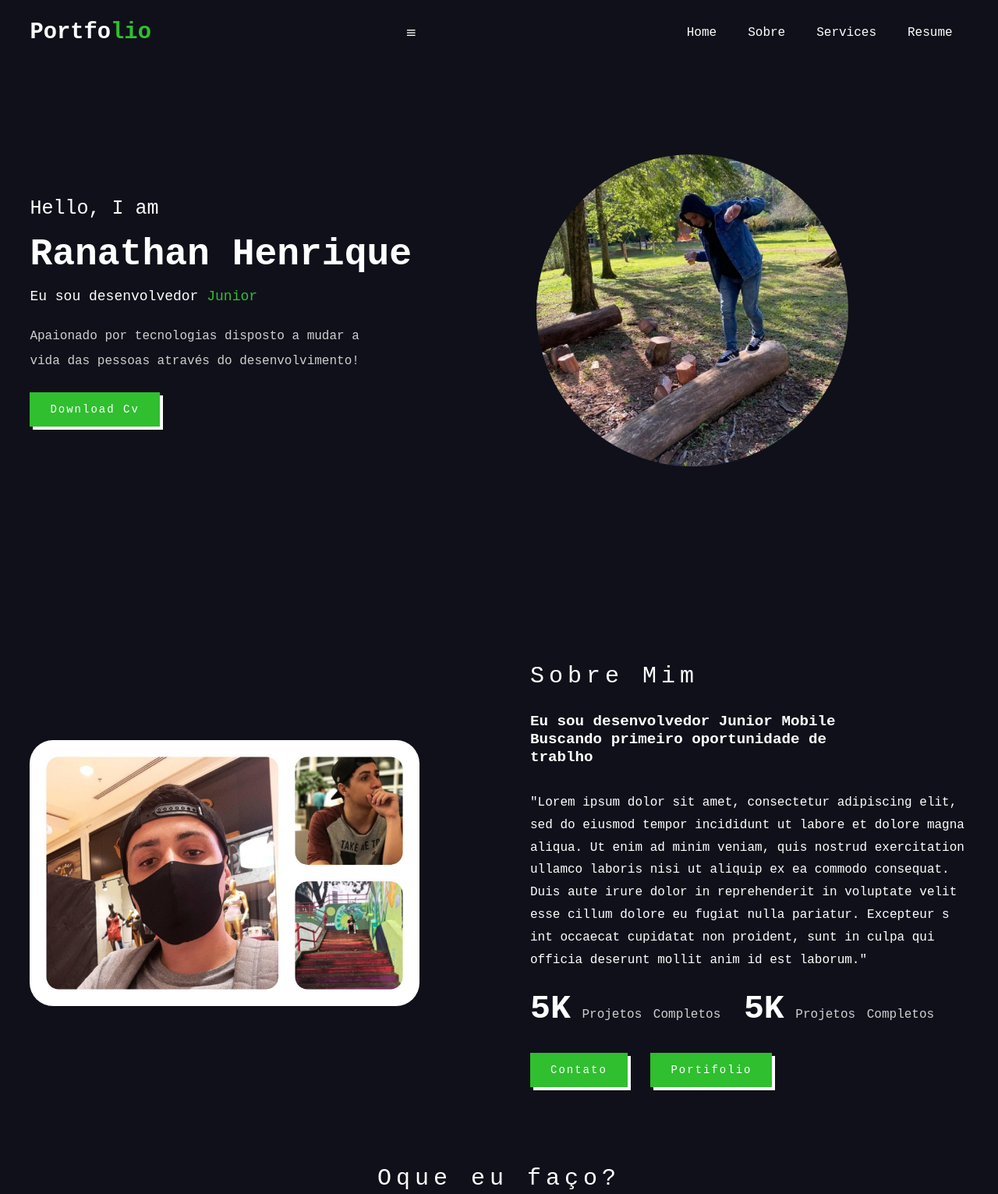
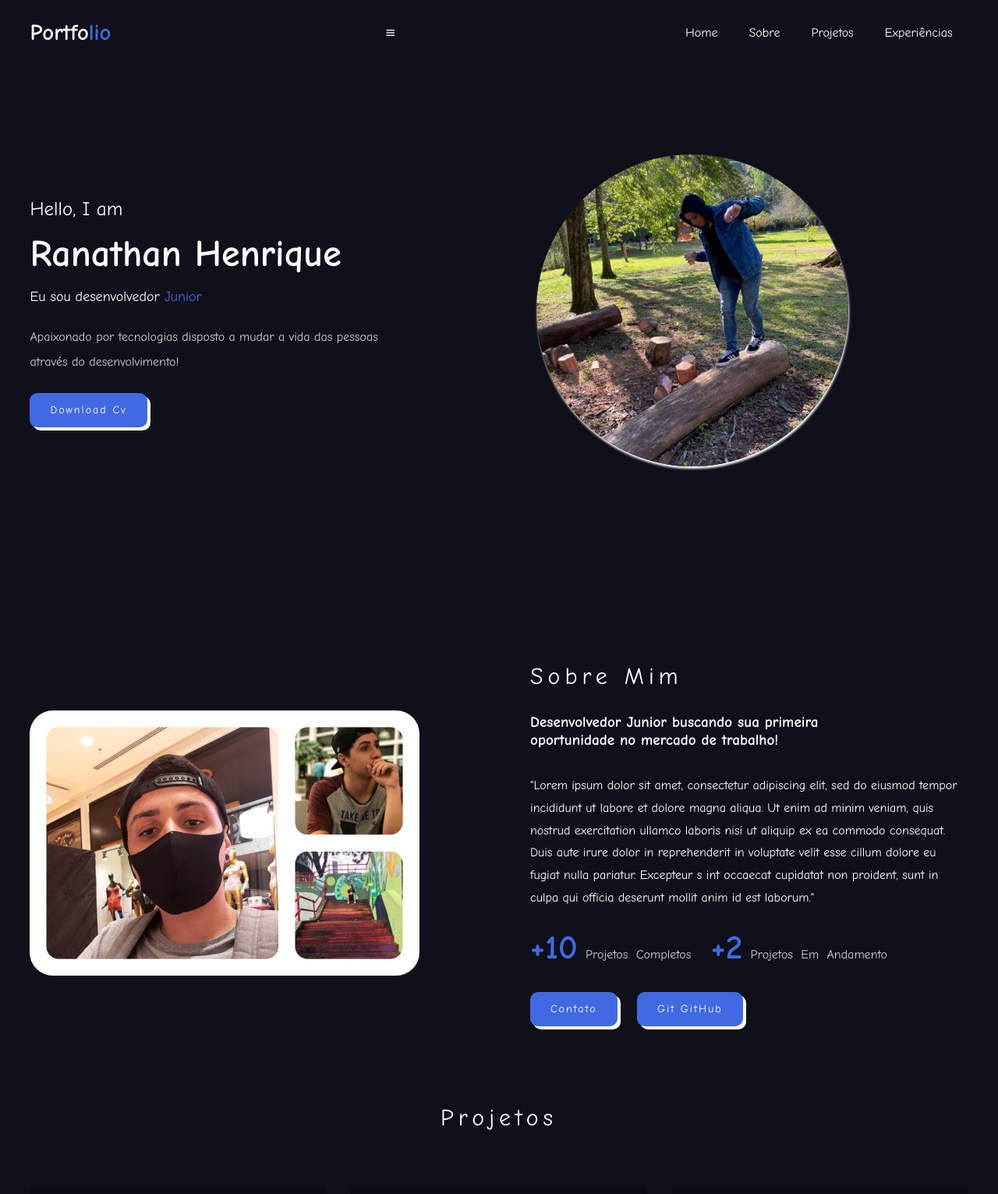
Before and after one commit to RanCwb/MyPortifolio, a plain HTML site: page index.html in a window 1280 px wide. Shown: the top 1531 px of the page at 78% size. Drawn offline with nearby package versions, Linux system fonts and the light colour scheme.

```diff
--- a/index.html
+++ b/index.html
@@ -20,8 +20,8 @@
         <ul class="navbar">
             <li><a href="#home">Home</a></li>
             <li><a href="#about">Sobre</a></li>
-            <li><a href="#services">Services</a></li>
-            <li><a href="#resume">Resume</a></li>
+            <li><a href="#services">Projetos</a></li>
+            <li><a href="#resume">Experiências</a></li>
         </ul>
     </header>
 
@@ -30,7 +30,7 @@
                 <h5>Hello, I am</h5>
                 <h1>Ranathan Henrique</h1>
                 <h6>Eu sou desenvolvedor <span>Junior</span></h6>
-                <p> Apaionado por tecnologias disposto a mudar a vida das pessoas através do desenvolvimento!</p>
+                <p> Apaixonado por tecnologias disposto a mudar a vida das pessoas através do desenvolvimento!</p>
                 <a href="#"  class="btn">Download Cv </a>
             </div>
 
@@ -47,18 +47,18 @@
 
             <div class="about-text">
                 <h3>Sobre Mim</h3>
-                <h2>Eu sou desenvolvedor Junior Mobile Buscando primeiro oportunidade de trablho</h2>
+                <h2>Desenvolvedor Junior buscando sua primeira oportunidade no mercado de trabalho!</h2>
                 <p>"Lorem ipsum dolor sit amet, consectetur adipiscing elit, sed do eiusmod tempor incididunt
                 ut labore et dolore magna aliqua. Ut enim ad minim veniam, quis nostrud exercitation ullamco laboris nisi ut aliquip ex ea commodo consequat. Duis aute irure dolor in reprehenderit in voluptate velit esse cillum dolore eu fugiat nulla pariatur. Excepteur s
                 int occaecat cupidatat non proident, sunt in culpa qui officia deserunt mollit anim id est laborum." </p>
                 <div class="count">
-                    <a href="#"><span>5K</span> Projetos Completos</a>
-                    <a href="#"><span>5K</span> Projetos Completos</a>
+                    <a href="#"><span class="spwn">+10</span> Projetos Completos</a>
+                    <a href="#"><span class="spwn">+2</span> Projetos Em Andamento</a>
                 </div>
 
                 <div class="main-btn">
-                    <a href="#"  class="btn">Contato </a>
-                    <a href="#"  class="btn">Portifolio </a>
+                    <a href="#"  class="btn">Contato</a>
+                    <a href="#" id="github"  class="btn">Git GitHub</a>
                 </div>
             </div>
 
@@ -66,7 +66,7 @@
 
         <section class="services" id="services">
             <div class="center">
-                <h3>Oque eu faço?</h3>
+                <h3>Projetos</h3>
 
             </div>
 
--- a/script.js
+++ b/script.js
@@ -27,3 +27,10 @@ const open = ScrollReveal ({
 open.reveal('.home-text',{delay:200, origin:'top'})
 open.reveal('.home-img',{delay:400, origin:'top'})
 open.reveal('.about, .services, .resume, ',{delay:200, origin:'top'})
+
+ let  github =  document.getElementById('github')
+
+    github.onclick = function () {
+
+    window.open('https://github.com/RanCwb')
+}
--- a/styles.css
+++ b/styles.css
@@ -2,7 +2,7 @@
     padding: 0;
     margin: 0;
     box-sizing: border-box;
-    font-family: 'Courier New', Courier, monospace,'Comic';
+    font-family: Comic Sans MS, Comic Sans, cursive		;
     text-decoration: none;
     list-style: none;
     scroll-behavior: smooth;
@@ -12,7 +12,7 @@
 :root{
 
     --bg-color: #10101a;
-    --main-color: #2fbf2f;
+    --main-color: #4169E1		;
     --2and-main-color: #ffffffcc;
     --text-color: #fff;
     --big-font: 4rem;
@@ -38,6 +38,12 @@ justify-content: space-between;
 background:  var(--bg-color);
 padding: 24px 14%;
 transition: .3s;
+}
+
+.spwn{
+
+    color: var(--main-color);
+
 }
 
 .logo{
@@ -70,7 +76,9 @@ span{
     font-size: 1rem;
     padding:  10px 20px;
     font-weight: 500;
-}
+    border-radius: 10px;
+    }
+
 
 .navbar a:hover{
     background-color:  var(--main-color);
@@ -98,6 +106,9 @@ padding: 120px 14%;
     width: 400px;
     height: auto;
     border-radius: 50%;
+    box-shadow: 1px 3px 3px white;
+
+
 
 }
 
@@ -145,6 +156,7 @@ color: var(--2and-main-color);
     font-weight: 400;
     letter-spacing:  2px;
     transition:  all ease all 0.35s;
+    border-radius: 10px;
 }
 .btn:hover{
 
@@ -212,7 +224,7 @@ color: var(--2and-main-color);
 }
 .count span{
 
-    color: var(--text-color);
+    color: var(--main-color);
     font-size: 2.7rem;
     font-weight: 600;
 }
@@ -349,8 +361,8 @@ box-shadow: 0px 15px 30px 0px rgb(0, 0,0 / 70%);
 
  header{
 
-    padding:25px 3%
-
+    padding:25px 3%;
+    position:absolute
  }
  section{
 
```
